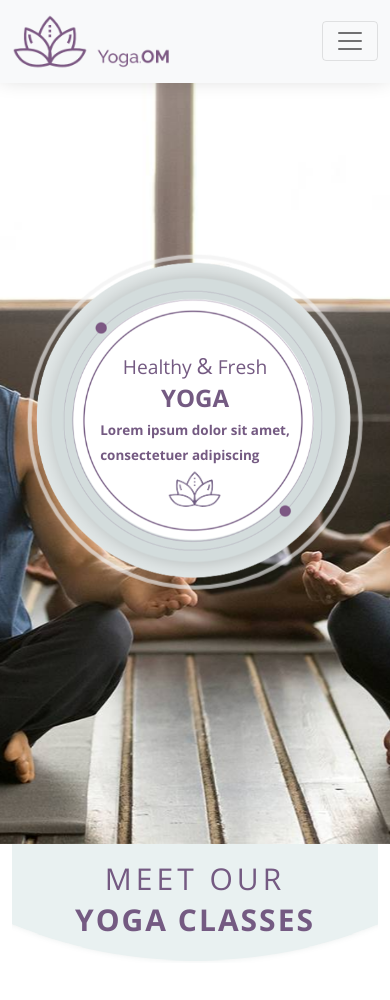
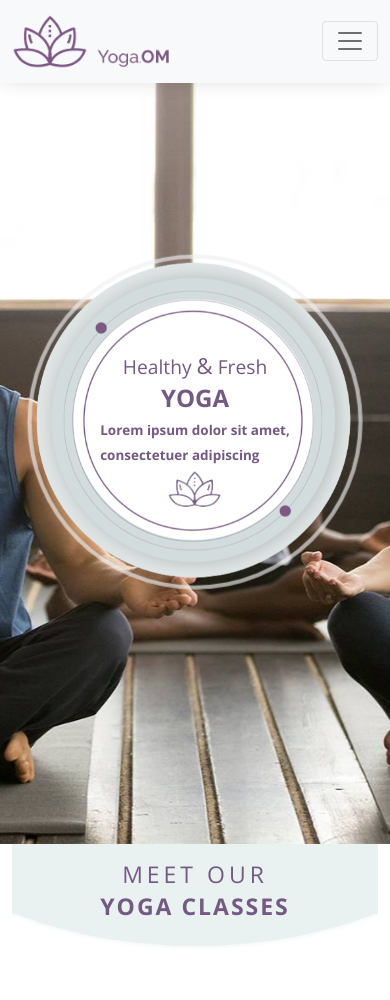
Before and after one commit to shivprajapat/landing-page, a React (Create React App) app: page / in a window 390 px wide. Shown: the top 1000 px of the page. Built offline with nearby package versions, Linux system fonts and the light colour scheme.

Commit message:
responsive issue fix

```diff
--- a/src/sass/_responsive.scss
+++ b/src/sass/_responsive.scss
@@ -75,6 +75,7 @@
   .meet .heading_tab {
     margin-top: -28px;
   }
+
   .life-title {
     h3 {
 
@@ -82,7 +83,8 @@
       &::before {
         width: 35% !important;
       }
-      }}
+    }
+  }
 }
 
 @media screen and (max-width:768px) {
@@ -166,6 +168,26 @@
 
   .team-item .img-box {
     margin: 0 auto;
+  }
+}
+
+@media screen and (max-width:680px) {
+  .navbar .navbar-nav .nav-link {
+    margin-right: 0;
+
+    &.active::before {
+      left: inherit;
+      right: 0;
+      bottom: 38%;
+    }
+  }
+
+  .meet .heading_tab {
+
+    h2,
+    h3 {
+      font-size: 23px;
+    }
   }
 }
 
```
Lines whose indentation alone changed are shown as unchanged.
